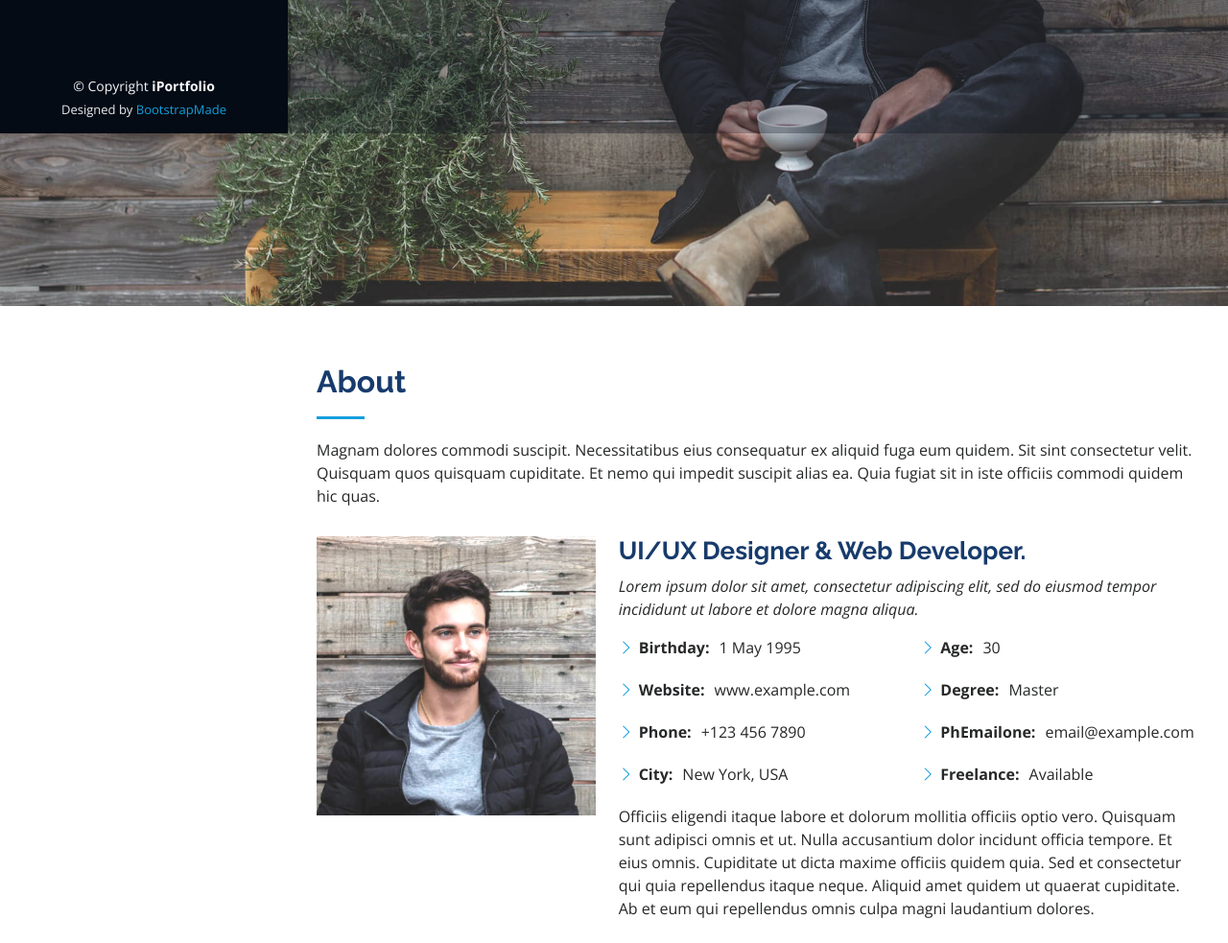
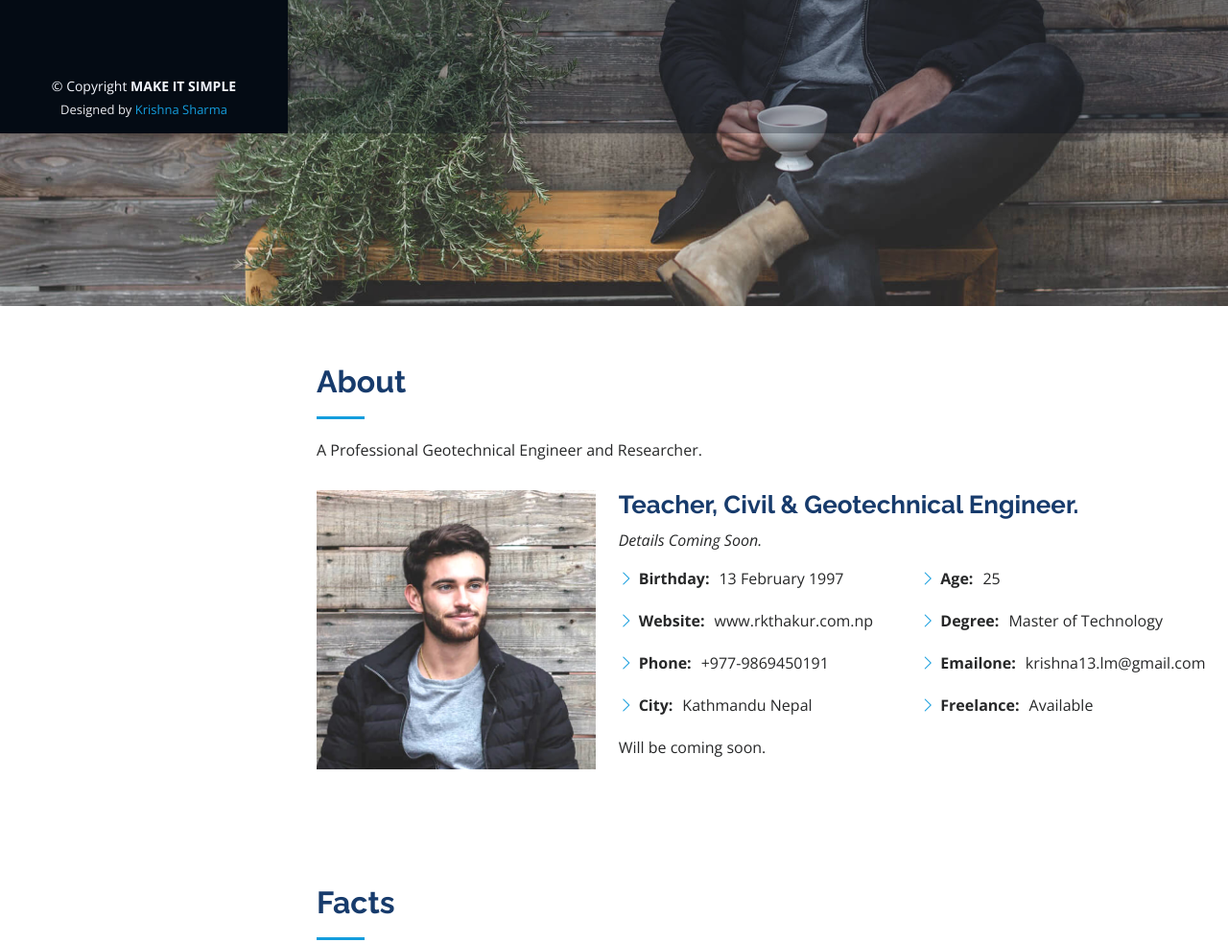
Before and after one commit to rkthakur13/Website, a plain HTML site: page index.html in a window 1280 px wide. Shown: the part 661-1644 px from the top of the page at 96% size. Drawn offline with nearby package versions, Linux system fonts and the light colour scheme.

Commit message:
Update index.html

```diff
--- a/index.html
+++ b/index.html
@@ -86,7 +86,7 @@
 
         <div class="section-title">
           <h2>About</h2>
-          <p>Magnam dolores commodi suscipit. Necessitatibus eius consequatur ex aliquid fuga eum quidem. Sit sint consectetur velit. Quisquam quos quisquam cupiditate. Et nemo qui impedit suscipit alias ea. Quia fugiat sit in iste officiis commodi quidem hic quas.</p>
+          <p>A Professional Geotechnical Engineer and Researcher.</p>
         </div>
 
         <div class="row">
@@ -94,32 +94,30 @@
             <img src="assets/img/profile-img.jpg" class="img-fluid" alt="">
           </div>
           <div class="col-lg-8 pt-4 pt-lg-0 content" data-aos="fade-left">
-            <h3>UI/UX Designer &amp; Web Developer.</h3>
+            <h3>Teacher, Civil &amp; Geotechnical Engineer.</h3>
             <p class="fst-italic">
-              Lorem ipsum dolor sit amet, consectetur adipiscing elit, sed do eiusmod tempor incididunt ut labore et dolore
-              magna aliqua.
+              Details Coming Soon.
             </p>
             <div class="row">
               <div class="col-lg-6">
                 <ul>
-                  <li><i class="bi bi-chevron-right"></i> <strong>Birthday:</strong> <span>1 May 1995</span></li>
-                  <li><i class="bi bi-chevron-right"></i> <strong>Website:</strong> <span>www.example.com</span></li>
-                  <li><i class="bi bi-chevron-right"></i> <strong>Phone:</strong> <span>+123 456 7890</span></li>
-                  <li><i class="bi bi-chevron-right"></i> <strong>City:</strong> <span>New York, USA</span></li>
+                  <li><i class="bi bi-chevron-right"></i> <strong>Birthday:</strong> <span>13 February 1997</span></li>
+                  <li><i class="bi bi-chevron-right"></i> <strong>Website:</strong> <span>www.rkthakur.com.np</span></li>
+                  <li><i class="bi bi-chevron-right"></i> <strong>Phone:</strong> <span>+977-9869450191</span></li>
+                  <li><i class="bi bi-chevron-right"></i> <strong>City:</strong> <span>Kathmandu Nepal</span></li>
                 </ul>
               </div>
               <div class="col-lg-6">
                 <ul>
-                  <li><i class="bi bi-chevron-right"></i> <strong>Age:</strong> <span>30</span></li>
-                  <li><i class="bi bi-chevron-right"></i> <strong>Degree:</strong> <span>Master</span></li>
-                  <li><i class="bi bi-chevron-right"></i> <strong>PhEmailone:</strong> <span>email@example.com</span></li>
+                  <li><i class="bi bi-chevron-right"></i> <strong>Age:</strong> <span>25</span></li>
+                  <li><i class="bi bi-chevron-right"></i> <strong>Degree:</strong> <span>Master of Technology</span></li>
+                  <li><i class="bi bi-chevron-right"></i> <strong>Emailone:</strong> <span>krishna13.lm@gmail.com</span></li>
                   <li><i class="bi bi-chevron-right"></i> <strong>Freelance:</strong> <span>Available</span></li>
                 </ul>
               </div>
             </div>
             <p>
-              Officiis eligendi itaque labore et dolorum mollitia officiis optio vero. Quisquam sunt adipisci omnis et ut. Nulla accusantium dolor incidunt officia tempore. Et eius omnis.
-              Cupiditate ut dicta maxime officiis quidem quia. Sed et consectetur qui quia repellendus itaque neque. Aliquid amet quidem ut quaerat cupiditate. Ab et eum qui repellendus omnis culpa magni laudantium dolores.
+              Will be coming soon.
             </p>
           </div>
         </div>
@@ -559,7 +557,7 @@
 
         <div class="section-title">
           <h2>Contact</h2>
-          <p>Magnam dolores commodi suscipit. Necessitatibus eius consequatur ex aliquid fuga eum quidem. Sit sint consectetur velit. Quisquam quos quisquam cupiditate. Et nemo qui impedit suscipit alias ea. Quia fugiat sit in iste officiis commodi quidem hic quas.</p>
+          <p> Krishnanagar-08, Kapilvastu, Lumbini Provinnce Nepal.</p>
         </div>
 
         <div class="row" data-aos="fade-in">
@@ -569,22 +567,22 @@
               <div class="address">
                 <i class="bi bi-geo-alt"></i>
                 <h4>Location:</h4>
-                <p>A108 Adam Street, New York, NY 535022</p>
+                <p>Hetuda-08, Kamane, Nagmati Province, Nepal</p>
               </div>
 
               <div class="email">
                 <i class="bi bi-envelope"></i>
                 <h4>Email:</h4>
-                <p>info@example.com</p>
+                <p>krishna13.lm@gmail.com</p>
               </div>
 
               <div class="phone">
                 <i class="bi bi-phone"></i>
                 <h4>Call:</h4>
-                <p>+1 5589 55488 55s</p>
+                <p>+1234567890</p>
               </div>
 
-              <iframe src="https://www.google.com/maps/embed?pb=!1m14!1m8!1m3!1d12097.433213460943!2d-74.0062269!3d40.7101282!3m2!1i1024!2i768!4f13.1!3m3!1m2!1s0x0%3A0xb89d1fe6bc499443!2sDowntown+Conference+Center!5e0!3m2!1smk!2sbg!4v1539943755621" frameborder="0" style="border:0; width: 100%; height: 290px;" allowfullscreen></iframe>
+              <iframe src="https://www.google.com/maps/search/geoengineering+private+limited+map/@27.4368353,81.7517063,6.98z?entry=ttu" frameborder="0" style="border:0; width: 100%; height: 290px;" allowfullscreen></iframe>
             </div>
 
           </div>
@@ -629,14 +627,14 @@
   <footer id="footer">
     <div class="container">
       <div class="copyright">
-        &copy; Copyright <strong><span>iPortfolio</span></strong>
+        &copy; Copyright <strong><span>MAKE IT SIMPLE</span></strong>
       </div>
       <div class="credits">
         <!-- All the links in the footer should remain intact. -->
         <!-- You can delete the links only if you purchased the pro version. -->
         <!-- Licensing information: https://bootstrapmade.com/license/ -->
         <!-- Purchase the pro version with working PHP/AJAX contact form: https://bootstrapmade.com/iportfolio-bootstrap-portfolio-websites-template/ -->
-        Designed by <a href="https://bootstrapmade.com/">BootstrapMade</a>
+        Designed by <a href="https://rkthakur.com.np/">Krishna Sharma</a>
       </div>
     </div>
   </footer><!-- End  Footer -->
```
